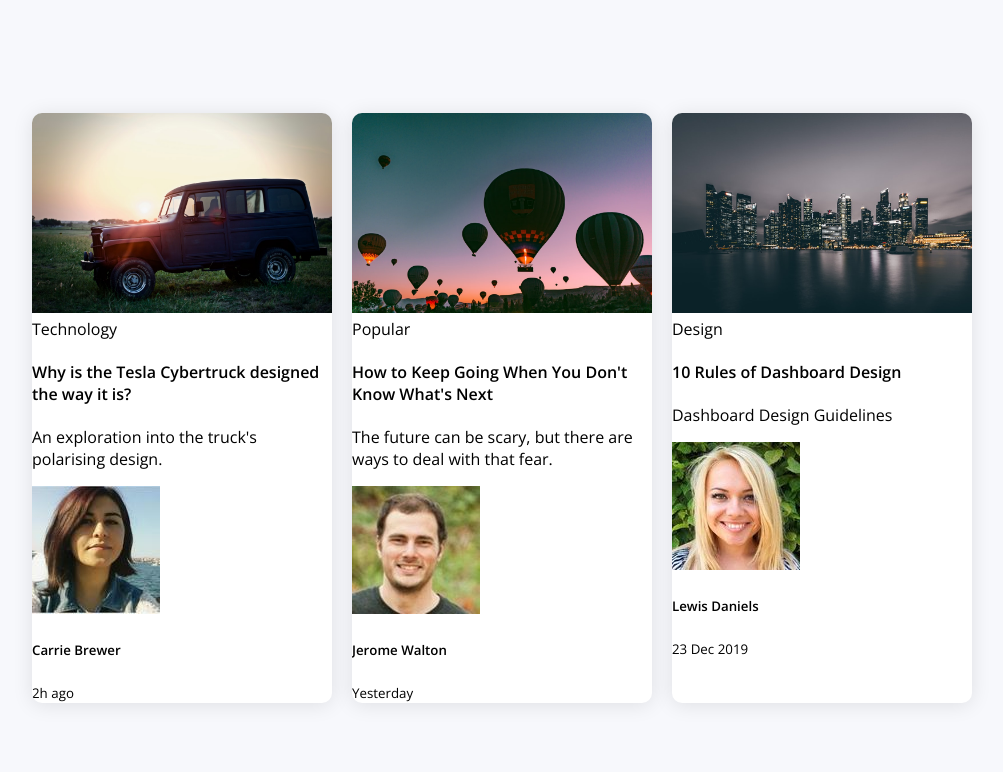
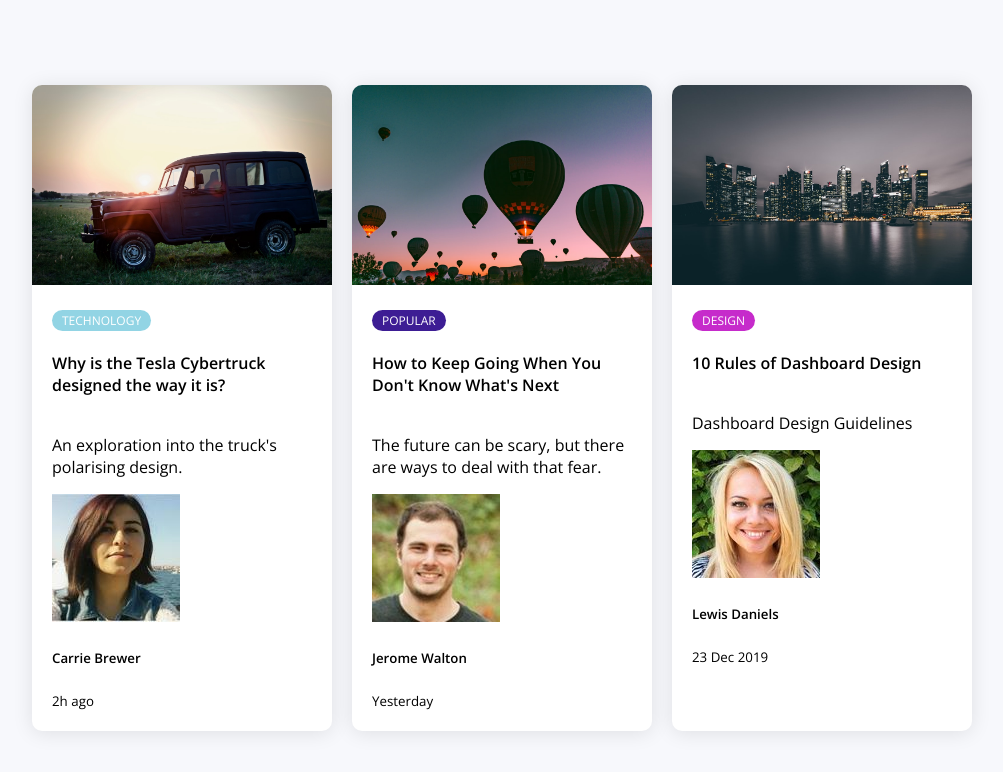
Before and after one commit to Annie-Huang/ui_components, a website: page 1_blog_cards/index.html in a window 1280 px wide. Shown: the whole page, without its empty margins (138-1141 px from the left). Drawn offline with nearby package versions, Linux system fonts and the light colour scheme.

Commit message:
Style the card-body and tag

```diff
--- a/1_blog_cards/style.css
+++ b/1_blog_cards/style.css
@@ -40,3 +40,33 @@ body {
     height: 200px;
     object-fit: cover; /* It's like background size for background images */
 }
+
+.card-body {
+    display: flex;
+    flex-direction: column;
+    align-items: start;
+    padding: 20px;
+    min-height: 250px;
+}
+
+.tag {
+    background: #777;
+    border-radius: 50px;
+    font-size: 12px;
+    margin: 0;
+    color: #fff;
+    padding: 2px 10px;
+    text-transform: uppercase;
+}
+
+.tag-teal {
+    background-color: #92d4e4;
+}
+
+.tag-purple {
+    background-color: #3d1d94;
+}
+
+.tag-pink {
+    background-color: #c62bcb;
+}
```
